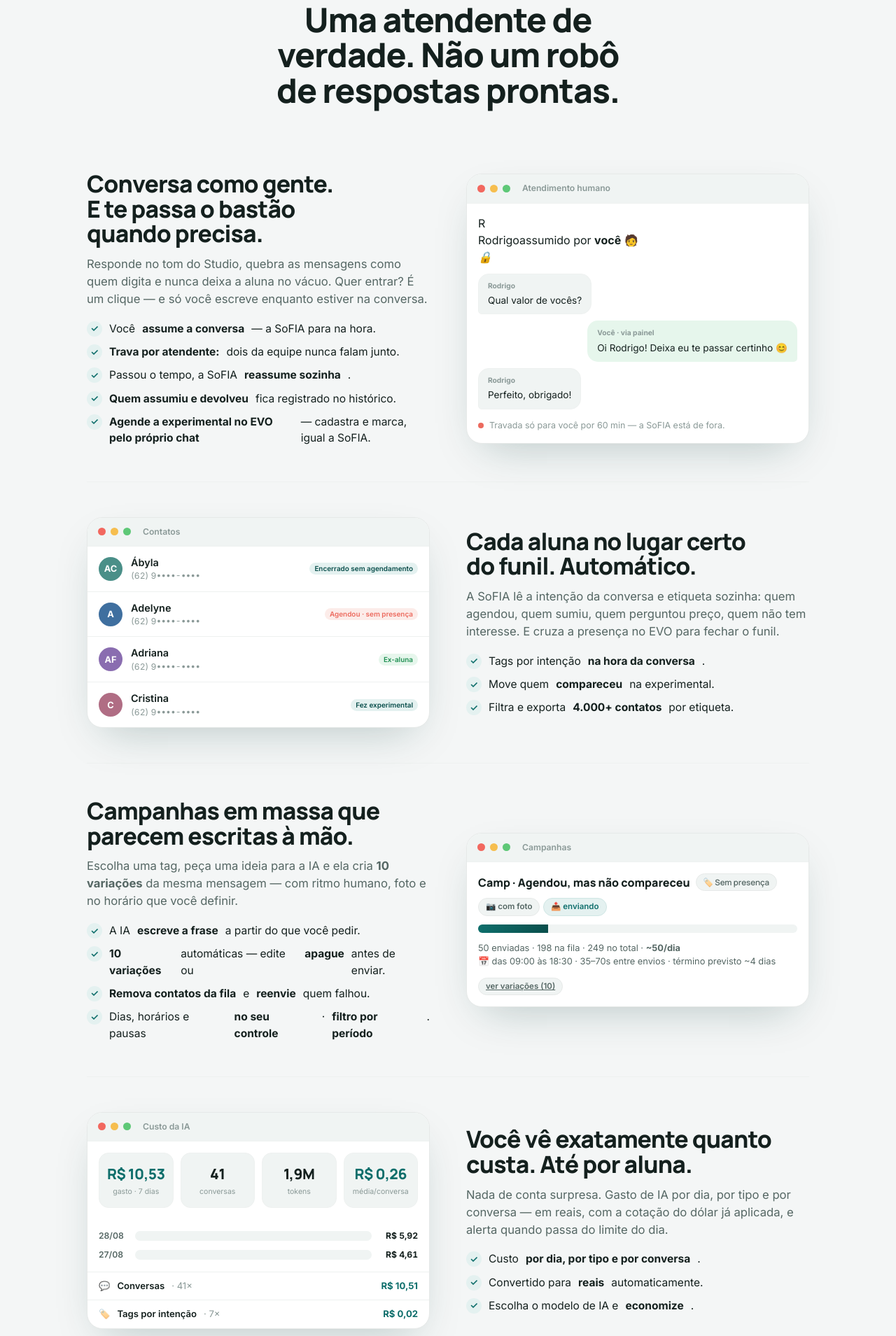
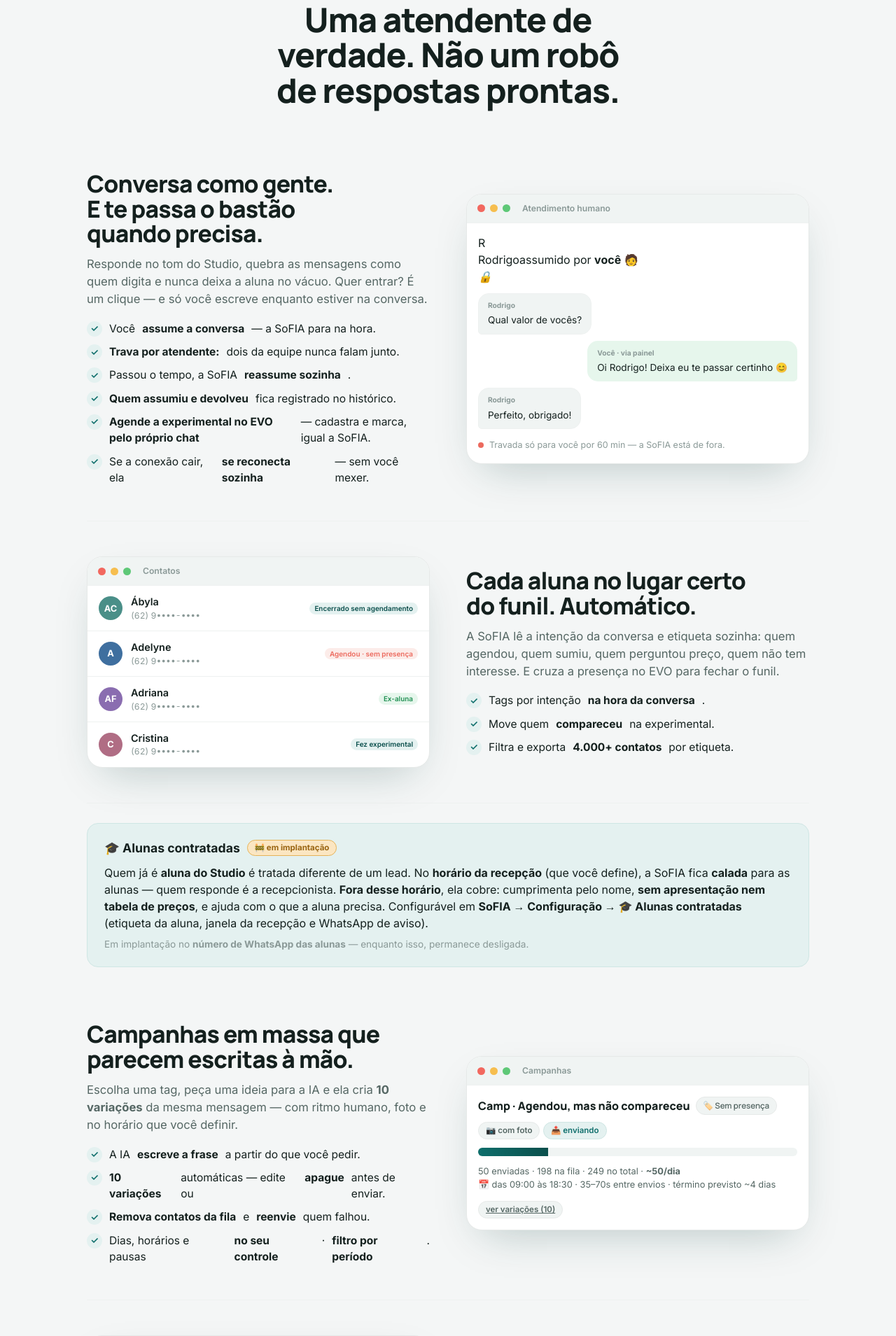
Before and after one commit to rrabadan86/sf-formularioexperimental, a Flask app: page /manual in a window 1280 px wide. Shown: the part 3302-5211 px from the top of the page at 70% size. Run offline with Flask 3, Linux system fonts and the light colour scheme.

Commit message:
docs: atualizar manual e implantacao (robustez da conexão + Alunas contratadas)
manual.html:
- bullet "se reconecta sozinha" na seção de atendimento;
- callout "🎓 Alunas contratadas (🚧 em implantação)" explicando o tratamento
  diferenciado e o silêncio no horário da recepção.

implantacao.html:
- caminho do login da SoFIA corrigido para <SOFIA_DIR>/.wwebjs_auth (ex.:
  /root/sofia-data), não ChatBot/.wwebjs_auth;
- novidades: conexão robusta (versão ao vivo, auto-recuperação, QR novo no
  logout, backoff, User-Agent fixo) e Alunas contratadas (em implantação);
- Manutenção: procedimento de reconexão da SoFIA (restart, e limpar só o login
  no caminho certo do SOFIA_DIR).

Mantidos 100% idênticos entre formulario_web/templates e o mirror em
Experimental/src/agendamento_evo/formulario_web/templates.

Co-Authored-By: Claude Opus 4.8 <noreply@anthropic.com>
Claude-Session: https://claude.ai/code/session_015TTSt7TGwbyy5y2rhojFLo

```diff
--- a/formulario_web/templates/manual.html
+++ b/formulario_web/templates/manual.html
@@ -457,6 +457,7 @@
           <li><span class="ck">✓</span> Passou o tempo, a SoFIA <b>reassume sozinha</b>.</li>
           <li><span class="ck">✓</span> <b>Quem assumiu e devolveu</b> fica registrado no histórico.</li>
           <li><span class="ck">✓</span> <b>Agende a experimental no EVO pelo próprio chat</b> — cadastra e marca, igual a SoFIA.</li>
+          <li><span class="ck">✓</span> Se a conexão cair, ela <b>se reconecta sozinha</b> — sem você mexer.</li>
         </ul>
       </div>
       <div class="shot">
@@ -499,6 +500,15 @@
           <div class="ct" style="border:0"><div class="av" style="background:#b06d84">C</div><div><div class="nm">Cristina</div><div class="ph">(62) 9••••-••••</div></div><span class="tg tag">Fez experimental</span></div>
         </div>
       </div>
+    </div>
+
+    <div class="reveal" style="margin:28px 0;padding:22px 24px;border:1px solid var(--teal-line,#cfe6e2);border-radius:16px;background:var(--teal-soft,#f0f7f6)">
+      <div style="display:flex;align-items:center;gap:10px;flex-wrap:wrap">
+        <span style="font-size:1.1rem;font-weight:800">🎓 Alunas contratadas</span>
+        <span style="font-size:.72rem;font-weight:800;color:#9a6512;background:#fbe6c2;border:1px solid #e6b357;border-radius:999px;padding:2px 10px">🚧 em implantação</span>
+      </div>
+      <p style="margin:10px 0 0">Quem já é <b>aluna do Studio</b> é tratada diferente de um lead. No <b>horário da recepção</b> (que você define), a SoFIA fica <b>calada</b> para as alunas — quem responde é a recepcionista. <b>Fora desse horário</b>, ela cobre: cumprimenta pelo nome, <b>sem apresentação nem tabela de preços</b>, e ajuda com o que a aluna precisa. Configurável em <b>SoFIA → Configuração → 🎓 Alunas contratadas</b> (etiqueta da aluna, janela da recepção e WhatsApp de aviso).</p>
+      <p style="margin:8px 0 0;font-size:.85rem;color:var(--faint,#8a8f98)">Em implantação no <b>número de WhatsApp das alunas</b> — enquanto isso, permanece desligada.</p>
     </div>
 
     <div class="feat reveal">
```
Also changed, not shown: formulario_web/templates/implantacao.html (+7 -1 lines).
